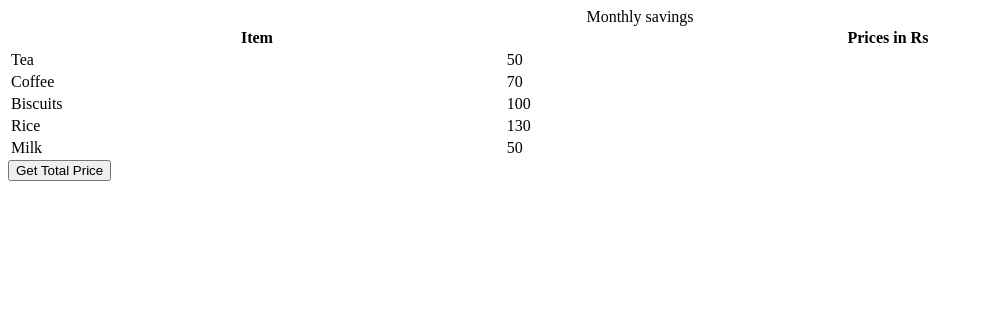
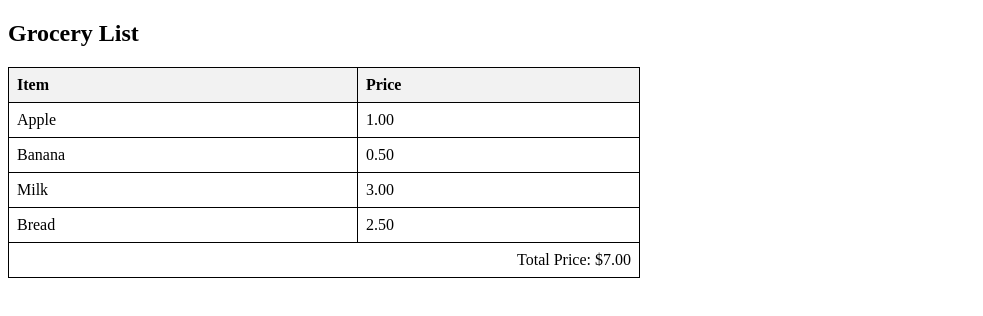
Before and after one commit to acciojob/grofers-checkout-kunalkanwarr, a website: page main.html in a window 1280 px wide. Shown: the whole page, without its empty margins (0-983 px from the left). Drawn offline with Linux system fonts and the light colour scheme.

Commit message:
created a submission

```diff
--- a/main.html
+++ b/main.html
@@ -1,45 +1,76 @@
 <!DOCTYPE html>
+<html>
+<head>
+<title>Grocery List</title>
+<style>
+  table {
+    border-collapse: collapse;
+    width: 50%;
+  }
+  th, td {
+    border: 1px solid black;
+    padding: 8px;
+    text-align: left;
+  }
+  th {
+    background-color: #f2f2f2;
+  }
+</style>
+</head>
+<body>
 
-<html>
+<h2>Grocery List</h2>
 
-<head>
-	<link rel="stylesheet" href="styles.css">
-</head>
-
-<body>
-    <!-- the entire body must be written by student -->
-    <table style="width: 100%">
-    <caption>
-      Monthly savings
-    </caption>
+<table id="groceryTable">
+  <thead>
     <tr>
       <th>Item</th>
-      <th>Prices in Rs</th>
+      <th>Price</th>
+    </tr>
+  </thead>
+  <tbody>
+    <tr>
+      <td class="item">Apple</td>
+      <td class="prices">1.00</td>
     </tr>
     <tr>
-      <td class="item">Tea</td>
-      <td class="price">50</td>
-    </tr>
-    <tr>
-      <td class="item">Coffee</td>
-      <td class="price">70</td>
-    </tr>
-    <tr>
-      <td class="item">Biscuits</td>
-      <td class="price">100</td>
-    </tr>
-    <tr>
-      <td class="item">Rice</td>
-      <td class="price">130</td>
+      <td class="item">Banana</td>
+      <td class="prices">0.50</td>
     </tr>
     <tr>
       <td class="item">Milk</td>
-      <td class="price">50</td>
+      <td class="prices">3.00</td>
     </tr>
-  </table>
-    <script type="text/javascript" src="./script.js">
+    <tr>
+      <td class="item">Bread</td>
+      <td class="prices">2.50</td>
+    </tr>
+  </tbody>
+</table>
+
+<script>
+function calculateTotalPrice() {
+  const priceElements = document.querySelectorAll('.prices');
+  let totalPrice = 0;
+
+  priceElements.forEach(priceElement => {
+    const price = parseFloat(priceElement.textContent);
+    if (!isNaN(price)) {
+      totalPrice += price;
+    }
+  });
+
+  const table = document.getElementById('groceryTable');
+  const newRow = table.insertRow();
+  const newCell = newRow.insertCell();
+  newCell.colSpan = 2; // Span across both columns
+  newCell.style.textAlign = "right"; // Align to the right
+  newCell.textContent = "Total Price: $" + totalPrice.toFixed(2); // Format to 2 decimal places
+}
+
+// Call the function to calculate the total price
+calculateTotalPrice();
 </script>
 
 </body>
-
 </html>
--- a/script.js
+++ /dev/null
@@ -1,43 +0,0 @@
-// Create and append the "Get Total Price" button
-const getSumBtn = document.createElement("button");
-getSumBtn.append("Get Total Price");
-document.body.appendChild(getSumBtn);
-
-// getSum function to calculate the total price when the button is clicked
-const getSum = () => {
-  // Get all the price elements from the table
-  const priceElements = document.querySelectorAll('.prices');
-
-  // Initialize total price variable
-  let totalPrice = 0;
-
-  // Loop through each price element and add the value to the totalPrice
-  priceElements.forEach(priceElement => {
-    totalPrice += parseFloat(priceElement.textContent);  // Convert price to float and add to total
-  });
-
-  // Check if the total row already exists and remove it if it does
-  const existingTotalRow = document.querySelector('.total-row');
-  if (existingTotalRow) {
-    existingTotalRow.remove();
-  }
-
-  // Create a new row for the total price
-  const table = document.querySelector("table");  // Get the table where the grocery list is stored
-  const totalRow = document.createElement("tr");
-  totalRow.classList.add("total-row");  // Add a class to easily identify the row
-
-  // Create a new cell for the total price
-  const totalCell = document.createElement("td");
-  totalCell.colSpan = 2;  // Make this cell span across both columns (Item and Price)
-  totalCell.textContent = `Total Price: $${totalPrice.toFixed(2)}`;  // Format the total price
-
-  // Append the total cell to the total row
-  totalRow.appendChild(totalCell);
-
-  // Append the total row to the table
-  table.appendChild(totalRow);
-};
-
-// Add event listener for the "Get Total Price" button click
-getSumBtn.addEventListener("click", getSum);
```
